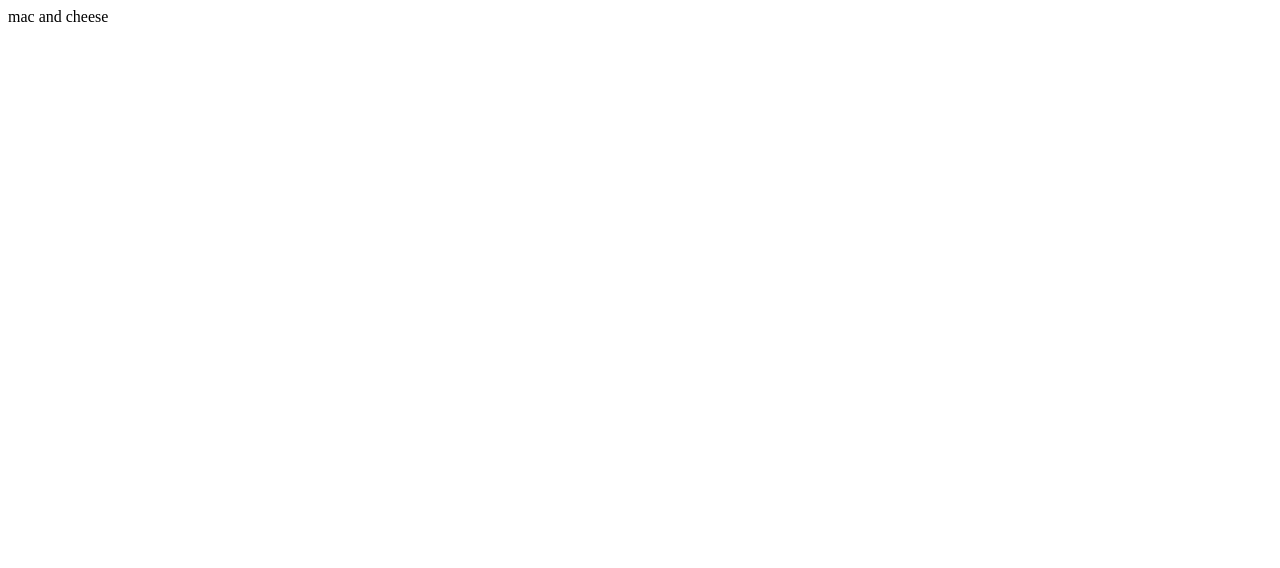
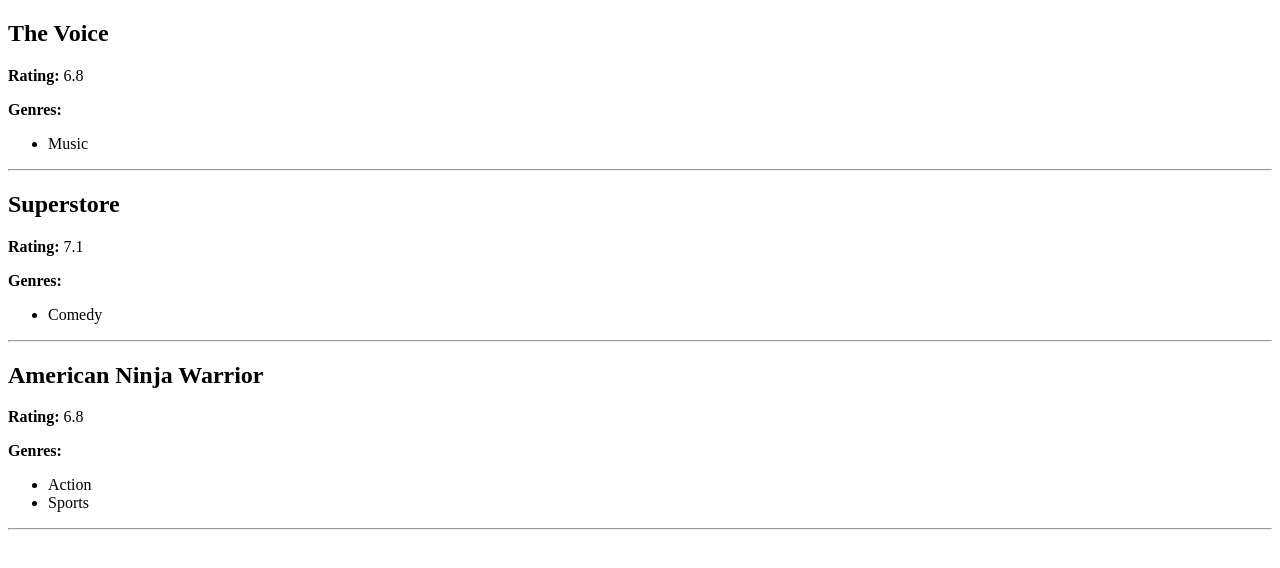
Before and after one commit to kaykay1424/tv-shows, a plain HTML site: page index.html in a window 1280 px wide. Drawn offline with nearby package versions, Linux system fonts and the light colour scheme.

Commit message:
add array of tv shows and display them on home page

```diff
--- a/index.html
+++ b/index.html
@@ -10,6 +10,6 @@
         <script src="js/main.js"></script>
     </head>
     <body>
-
+        <div id="tv-shows"></div>
     </body>
 </html>
--- a/js/main.js
+++ b/js/main.js
@@ -1,5 +1,40 @@
 $(document).ready(function() {
-    alert('Hello world');
-    let favoriteFood = 'mac and cheese';
-    document.write(favoriteFood);
+    let tvShowsList = [
+        {
+            name: 'The Voice',
+            genres: ['Music'],
+            rating: 6.8
+        },
+        {
+            name: 'Superstore',
+            genres: ['Comedy'],
+            rating: 7.1
+        },
+        {
+            name: 'American Ninja Warrior',
+            genres: [
+                'Action',
+                'Sports'
+            ],
+            rating: 6.8
+        }
+    ];
+    tvShowsList.map(({name,rating,genres}) => {
+        let html = `
+            <div class="show">
+                <h2>${name}</h2>
+                <p><b>Rating:</b> ${rating}</p>
+                <p><b>Genres:</b> </p>
+                <ul>
+        `;
+        for (let i = 0; i < genres.length; i++) {
+            html += `<li>${genres[i]}</li>`;
+        }
+        html += `
+                </ul>
+            </div>
+            <hr>
+        `;
+        $('#tv-shows').append(html);
+    });
 });
```
Lines whose indentation alone changed are shown as unchanged.
